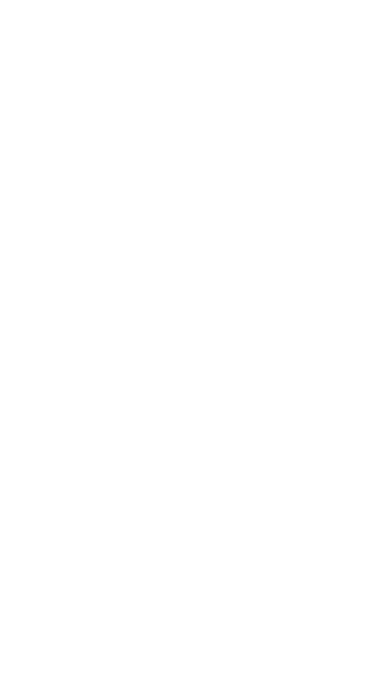
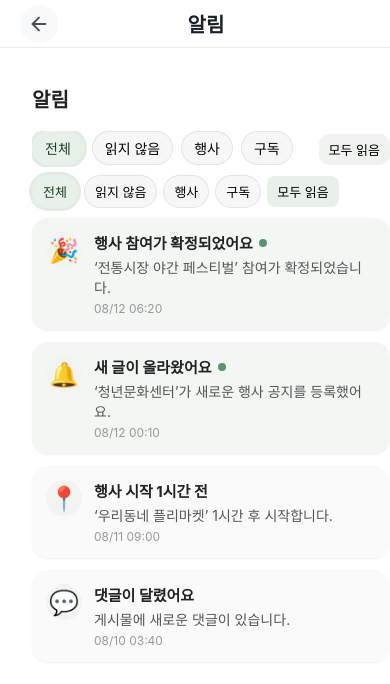
Before and after one commit to Likelion-13th-EGSBI/Likelion-13th-EGSBI-FE, a React (Create React App) app in the folder front/: page /notifications in a window 390 px wide. Before the commit this address had no page. Shown: the top 684 px of the page. Built offline with nearby package versions, Linux system fonts and the light colour scheme.

Commit message:
design: 알림페이지 디자인 및 반응형 UI 완성

```diff
--- a/front/src/App.js
+++ b/front/src/App.js
@@ -6,6 +6,7 @@
 import EventUpload from './pages/EventUpload';
 import MyPage from './pages/MyPage';
 import EditProfile from './pages/EditProfile';
+import NotificationPage from './pages/NotificationPage';
 
 function App() {
   return (
@@ -19,6 +20,7 @@
         <Route path="/event-upload" element={<EventUpload/>} />
         <Route path="/mypage" element={<MyPage/>} />
         <Route path="/mypage/edit" element={<EditProfile/>} />
+        <Route path="/notifications" element={<NotificationPage/>} />
 
       </Routes>
     </Router>
--- a/front/src/components/TopBar.jsx
+++ b/front/src/components/TopBar.jsx
@@ -22,8 +22,12 @@
       return '메인페이지';
     case '/event-upload':
       return '행사 등록';
-      case '/profile':
-        return '내 프로필';
+    case '/mypage':
+      return '마이페이지';
+    case '/mypage/edit':
+      return '프로필 수정';
+    case '/notifications':
+      return '알림';
     case '/settings':
       return '설정';
     // 필요에 따라 케이스 추가
@@ -46,7 +50,10 @@
               <Search size={18} />
               <input type="text" placeholder="행사 검색..." />
             </div>
-            <button className="topbar-mobile-btn topbar-mobile-bell">
+            <button
+              className="topbar-mobile-btn topbar-mobile-bell"
+              onClick={() => navigate('/notifications')}
+            >
               <Bell size={21} />
               <span className="topbar-notification-badge">5</span>
             </button>
@@ -89,7 +96,10 @@
             <Search size={18} />
             <input type="text" placeholder="행사를 검색해보세요..." />
           </div>
-          <button className="topbar-notification-btn">
+          <button
+            className="topbar-notification-btn"
+            onClick={() => navigate('/notifications')}
+          >
             <Bell size={20} />
             <span className="topbar-notification-badge">5</span>
           </button>
--- /dev/null
+++ b/front/src/css/notification.css
@@ -0,0 +1,115 @@
+:root {
+  --bg: #fff;
+  --fg: #222;
+  --primary: #5E936C;
+  --accent: #93A98C;
+  --danger: #B94E4E;
+  --card: #fff;
+  --radius-xl: 20px;
+  --radius-lg: 16px;
+  --radius-md: 12px;
+  --shadow-0: 0 1px 2px rgba(0,0,0,.06);
+  --shadow-1: 0 6px 18px rgba(0,0,0,.10), 0 2px 6px rgba(0,0,0,.06);
+  --ring: 0 0 0 3px rgba(94,147,108,.18);
+  font-family: 'Pretendard', system-ui, -apple-system, Segoe UI, Roboto, sans-serif;
+}
+
+/* ===== 기본(모바일: 최대 480px 폭 제한 + 중앙정렬) ===== */
+.notification-page {
+  background: var(--bg);
+  color: var(--fg);
+  padding: 20px 16px 36px; /* 답답하지 않게 좌우 늘림 */
+  width: 100%;
+  max-width: 480px; /* 모바일 폭 제한 */
+  margin: 0 auto;
+}
+
+.page-title-row {
+  display: flex; align-items: center; justify-content: space-between;
+  margin: 64px 0 10px;
+}
+.page-title { margin: 0; font-size: 20px; font-weight: 700; }
+
+/* 모바일 필터 탭 */
+.filter-tabs { display:flex; align-items:center; justify-content:space-between; gap:8px; padding:8px 0; }
+.filter-scroll { display:flex; gap:8px; overflow-x:auto; -webkit-overflow-scrolling:touch; padding-bottom:2px; }
+.filter-scroll::-webkit-scrollbar { display:none; }
+.filter-chip {
+  border:1px solid rgba(0,0,0,.08); background:#f7f7f7;
+  padding:6px 12px; border-radius:999px; font-size:14px; white-space:nowrap; cursor:pointer;
+  transition: background .15s ease, box-shadow .2s ease, border-color .15s ease;
+}
+.filter-chip:hover { background:#eef2ee; }
+.filter-chip.selected { border-color:transparent; background:rgba(94,147,108,.14); color:#1f3b2a; box-shadow:var(--ring); }
+.mark-read-inline { border:none; background:#f1f3f1; padding:6px 10px; border-radius:10px; font-size:13px; cursor:pointer; }
+.mark-read-inline:hover { filter:brightness(0.97); }
+
+/* 리스트/카드 */
+.noti-list { margin:10px 0 0; padding:0; list-style:none; display:flex; flex-direction:column; gap:12px; }
+.noti-card {
+  display:flex; gap:12px; padding:14px;
+  background:#fafafa;
+  border-radius:var(--radius-lg);
+  box-shadow:var(--shadow-0);
+  outline:none; cursor:pointer;
+  transition: background .15s ease, transform .18s ease, box-shadow .22s ease;
+}
+.noti-card.unread { background:rgba(94,147,108,.08); }
+.noti-card:hover { transform:translateY(-1px); box-shadow:var(--shadow-1); background:rgba(94,147,108,.06); }
+.noti-card.unread:hover { background:rgba(94,147,108,.12); }
+.noti-card:active { transform:translateY(0) scale(0.997); }
+.noti-card:focus-visible { box-shadow:var(--ring); }
+
+.noti-icon { font-size:24px; width:36px; height:36px; display:flex; align-items:center; justify-content:center; border-radius:50%; background:#f2f4f2; flex:none; }
+.noti-body { flex:1; display:flex; flex-direction:column; gap:4px; }
+.noti-title-row { display:flex; align-items:center; gap:6px; }
+.noti-title { margin:0; font-size:15px; font-weight:700; }
+.noti-dot { width:8px; height:8px; border-radius:50%; background:var(--primary); display:inline-block; }
+.noti-message { margin:0; font-size:14px; color:#555; }
+.noti-time { font-size:12px; color:#999; }
+
+/* 빈 상태 */
+.noti-empty { text-align:center; color:#777; padding:32px 0; font-size:14px; }
+
+/* ===== 반쪽 화면(태블릿~중간 데스크톱) ===== */
+@media (min-width: 769px) and (max-width: 1200px) {
+  .notification-page {
+    padding: 22px 14px 44px;
+    width: 100%;
+    max-width: 96%;
+    margin: 0 auto;
+  }
+  .page-title-row { margin: 18px 0 12px; }
+}
+
+/* ===== 전체 화면(큰 데스크톱: 좌우 균등 여백) ===== */
+@media (min-width: 1201px) {
+  .notification-page {
+    padding-top: 24px;
+    padding-bottom: 48px;
+    padding-left: 40px;
+    padding-right: 40px;
+    width: 100%;
+    max-width: 1400px;
+    margin: 0 auto;
+  }
+  .page-title-row { margin: 20px 0 12px; }
+}
+
+/* 데스크톱: 웹 툴바 보이고 모바일 필터 숨김 */
+@media (min-width: 1024px) {
+  .web-toolbar { display:block; }
+  .filter-tabs { display:none; }
+}
+
+/* 웹 전용 툴바 스타일 */
+.web-toolbar-inner { display:flex; align-items:center; gap:6px; flex-wrap:wrap; }
+.web-chip {
+  padding:6px 10px; font-size:13px; border-radius:999px;
+  border:1px solid rgba(0,0,0,.08); background:#f7f7f7; cursor:pointer;
+  transition: background .15s ease, box-shadow .2s ease, border-color .15s ease;
+}
+.web-chip:hover { background:#eef2ee; }
+.web-chip.selected { border-color:transparent; background:rgba(94,147,108,.14); color:#1f3b2a; box-shadow:var(--ring); }
+.web-markread { padding:6px 10px; font-size:13px; border-radius:8px; border:none; background:#e9efe9; cursor:pointer; }
+.web-markread:hover { filter:brightness(0.97); }
--- /dev/null
+++ b/front/src/pages/NotificationPage.jsx
@@ -0,0 +1,109 @@
+import React, { useMemo, useState } from "react";
+import Layout from "../components/Layout";
+import "../css/notification.css";
+
+// 샘플 데이터
+const MOCK_NOTIFICATIONS = [
+  { id: 101, type: "event",      icon: "🎉", title: "행사 참여가 확정되었어요", message: "‘전통시장 야간 페스티벌’ 참여가 확정되었습니다.", time: "2025-08-12T15:20:00+09:00", read: false },
+  { id: 102, type: "subscribe",  icon: "🔔", title: "새 글이 올라왔어요",       message: "‘청년문화센터’가 새로운 행사 공지를 등록했어요.",   time: "2025-08-12T09:10:00+09:00", read: false },
+  { id: 103, type: "event",      icon: "📍", title: "행사 시작 1시간 전",       message: "‘우리동네 플리마켓’ 1시간 후 시작합니다.",        time: "2025-08-11T18:00:00+09:00", read: true  },
+  { id: 104, type: "subscribe",  icon: "💬", title: "댓글이 달렸어요",          message: "게시물에 새로운 댓글이 있습니다.",               time: "2025-08-10T12:40:00+09:00", read: true  },
+];
+
+const FILTERS = [
+  { key: "all",       label: "전체"     },
+  { key: "unread",    label: "읽지 않음" },
+  { key: "event",     label: "행사"     },
+  { key: "subscribe", label: "구독"     },
+];
+
+const formatTime = (iso) => {
+  try {
+    const d = new Date(iso);
+    const mm = String(d.getMonth() + 1).padStart(2, "0");
+    const dd = String(d.getDate()).padStart(2, "0");
+    const hh = String(d.getHours()).padStart(2, "0");
+    const mi = String(d.getMinutes()).padStart(2, "0");
+    return `${mm}/${dd} ${hh}:${mi}`;
+  } catch { return iso; }
+};
+
+const NotificationPage = () => {
+  const [activeFilter, setActiveFilter] = useState("all");
+  const [items, setItems] = useState(MOCK_NOTIFICATIONS);
+
+  const filtered = useMemo(() => {
+    const sorted = [...items].sort((a, b) => new Date(b.time) - new Date(a.time));
+    switch (activeFilter) {
+      case "unread":    return sorted.filter(n => !n.read);
+      case "event":     return sorted.filter(n => n.type === "event");
+      case "subscribe": return sorted.filter(n => n.type === "subscribe");
+      default:          return sorted;
+    }
+  }, [items, activeFilter]);
+
+  const markAllAsRead = () => setItems(prev => prev.map(n => ({ ...n, read: true })));
+
+  return (
+    <Layout>
+      <div className="notification-page">
+        {/* 페이지 타이틀 */}
+        <div className="page-title-row">
+          <h2 className="page-title">알림</h2>
+        </div>
+
+        {/* ✅ 모바일 전용 필터 탭 (데스크톱에선 숨김) */}
+        <div className="filter-tabs mobile-only">
+          <div className="filter-scroll">
+            {FILTERS.map(f => (
+              <button
+                key={f.key}
+                className={`filter-chip ${activeFilter === f.key ? "selected" : ""}`}
+                onClick={() => setActiveFilter(f.key)}
+              >
+                {f.label}
+              </button>
+            ))}
+          </div>
+          <button className="mark-read-inline" onClick={markAllAsRead}>모두 읽음</button>
+        </div>
+
+        {/* ✅ 데스크톱 전용 툴바 (모바일에선 숨김) */}
+        <div className="web-toolbar desktop-only">
+          <div className="web-toolbar-inner">
+            {FILTERS.map(f => (
+              <button
+                key={f.key}
+                className={`web-chip ${activeFilter === f.key ? "selected" : ""}`}
+                onClick={() => setActiveFilter(f.key)}
+              >
+                {f.label}
+              </button>
+            ))}
+            <button className="web-markread" onClick={markAllAsRead}>모두 읽음</button>
+          </div>
+        </div>
+
+        {/* 알림 리스트 */}
+        <ul className="noti-list">
+          {filtered.map(n => (
+            <li key={n.id} className={`noti-card ${!n.read ? "unread" : ""}`} role="button" tabIndex={0}>
+              <div className="noti-icon">{n.icon}</div>
+              <div className="noti-body">
+                <div className="noti-title-row">
+                  <h4 className="noti-title">{n.title}</h4>
+                  {!n.read && <span className="noti-dot" />}
+                </div>
+                <p className="noti-message">{n.message}</p>
+                <span className="noti-time">{formatTime(n.time)}</span>
+              </div>
+            </li>
+          ))}
+          {filtered.length === 0 && <li className="noti-empty">표시할 알림이 없어요.</li>}
+        </ul>
+      </div>
+    </Layout>
+  );
+};
+
+export default NotificationPage;
```
Lines whose indentation alone changed are shown as unchanged.
